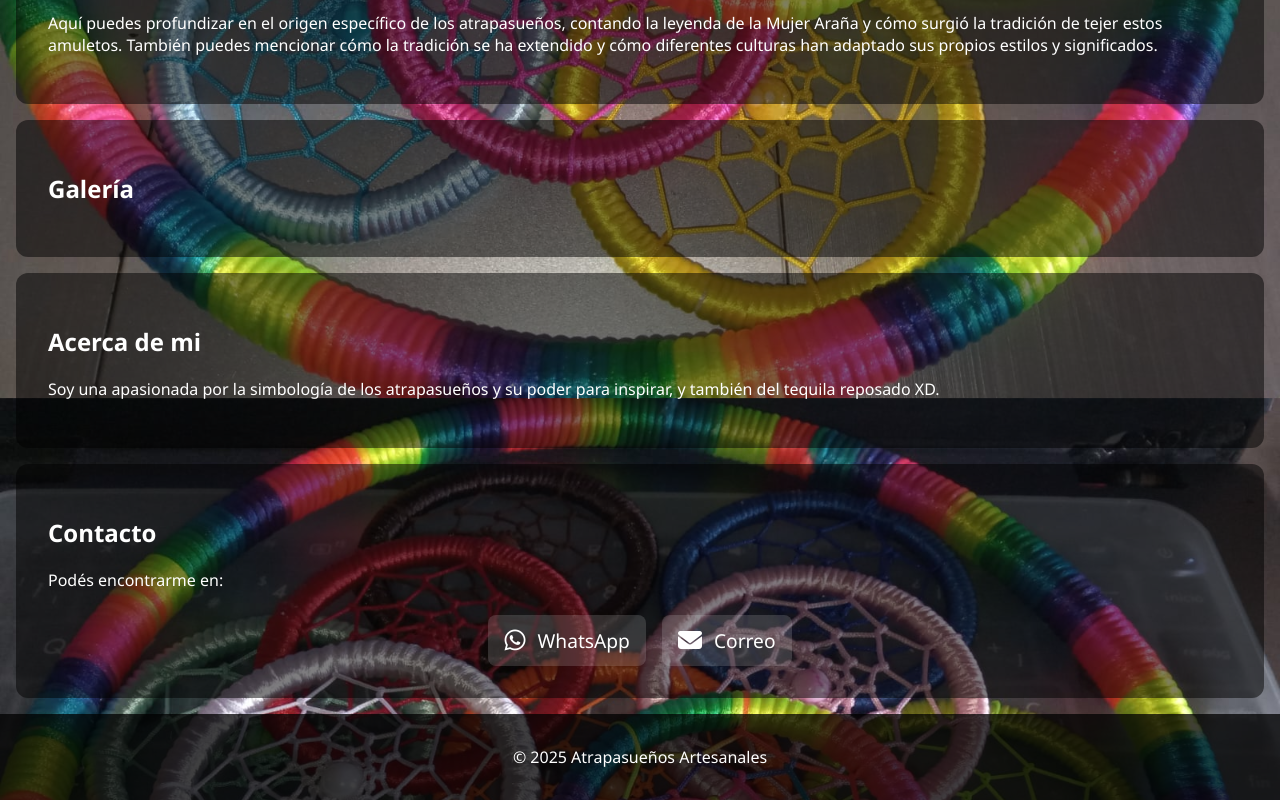
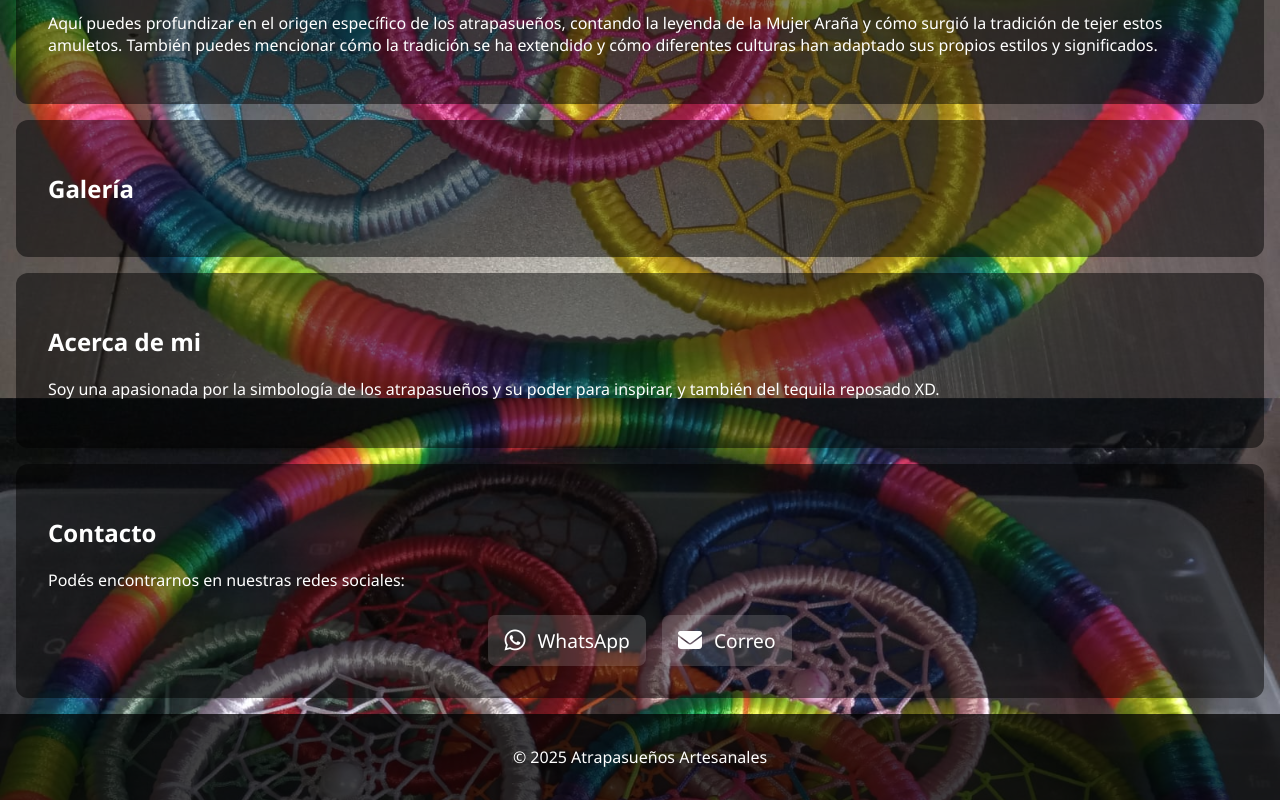
Before and after one commit to FelipeArgentoSJ/atrapasuenios-web, an Eleventy site: page index.njk in a window 1280 px wide. Shown: the part 621-1421 px from the top of the page. Built offline with nearby package versions, Linux system fonts and the light colour scheme; Eleventy itself is replaced by a stand-in of ours; files that its build step writes are made by us from their sources.

Commit message:
Update index.njk
Modificación descripción redes sociales

```diff
--- a/index.njk
+++ b/index.njk
@@ -55,7 +55,7 @@
 
   <section id="contacto" class="seccion">
     <h2>Contacto</h2>
-    <p>Podés encontrarme en:</p>
+    <p>Podés encontrarnos en nuestras redes sociales:</p>
     <div class="redes-sociales">
 <!--
       <a href="https://www.facebook.com/tu-pagina" target="_blank" class="facebook">
```
